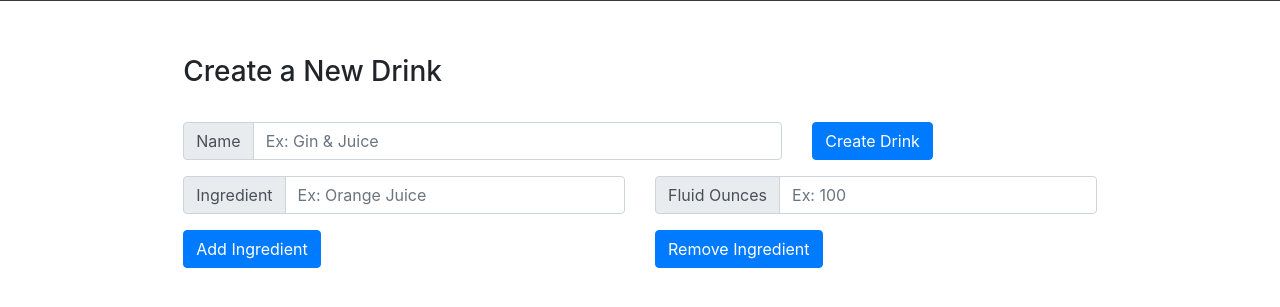
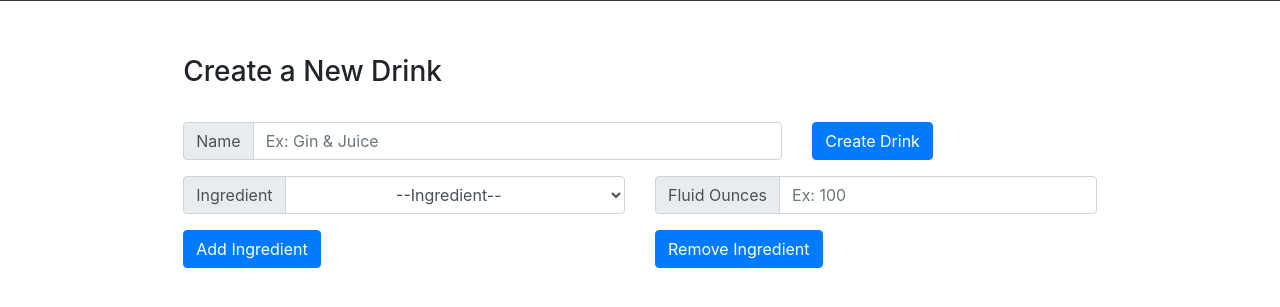
Before and after one commit to mpocta30/PiDrink, a Flask app: page / in a window 1280 px wide, after a click on "Create". Shown: the part 183-490 px from the top of the page. Run offline with Flask 2, Linux system fonts and the light colour scheme; parts of the project's set-up code (start-up, migrations or seed data) failed here and were passed over; some libraries are stand-ins or nearby versions.

Commit message:
A whole bunch of stuff, making drink

```diff
--- a/app.py
+++ b/app.py
@@ -1,5 +1,6 @@
 from flask import Flask, json, render_template, request, jsonify
-from bartender import Bartender
+#from bartender import Bartender
+from pprint import pprint
 
 import ast
 import threading
@@ -24,8 +25,54 @@ def make_drink():
     thread.start()
 
 
+    #return jsonify(time=makeTime, status=200)
+    return jsonify(time=makeTime, status=200)
 
-    return jsonify(time=makeTime, status=200)
+
+# API for the user to create a new drink
+@app.route('/createdrink', methods=['POST'])
+def create_drink():
+    # Get all values for the drink
+    drink_values = request.form['drink_values']
+    drink_values = ast.literal_eval(drink_values)
+
+    # Setting the name of the new drink
+    drink_name = drink_values['name']
+
+    # Lists to store ingredient information
+    ingredients = []
+    amounts = []
+    ing = {}
+    new_drink = {}
+    drink_json = {}
+
+    # Decide which values mean what for new drink
+    for key in drink_values.keys():
+        if 'ingredient' in key:
+            ingredients.append(drink_values[key])
+        elif 'amount' in key:
+            amounts.append(drink_values[key])
+
+    # Create ingredient JSON
+    for i, name in enumerate(ingredients):
+        ing[name] = amounts[i]
+
+    # Create drink JSON object
+    new_drink['name'] = drink_name
+    new_drink['ingredients'] = ing
+
+    # Read JSON containing list of drinks
+    drink_list = json.load(open('static/json/drink_list.json'))
+    drink_list = drink_list['drink_list']
+
+    # Add new drink to drink list
+    drink_list.append(new_drink)
+    drink_json['drink_list'] = drink_list
+
+    with open("static/json/drink_list.json", "w") as jsonFile:
+        json.dump(drink_json, jsonFile)
+
+    return ('', 200)
 
 
 # API to for user to make a drink
@@ -41,18 +88,14 @@ def change_pumps():
     return ('', 200)
 
 
-# API to for user to create a new drink
-@app.route('/createdrink', methods=['POST'])
-def create_drink():
+# API to add a new ingredient
+@app.route('/addingredient', methods=['POST'])
+def add_ingredient():
+    # Get the information for the new ingredient
+    ingredient = request.form['ingredient']
 
-    pumps = request.form['drink_values']
-    print(pumps)
-
-    # Change pump configuration
-    #bartender.changeConfiguration(pumps)
-
+    print(ingredient)
     return ('', 200)
-
 
 # main driver function
 if __name__ == '__main__':
--- a/static/js/PiDrink.js
+++ b/static/js/PiDrink.js
@@ -26,6 +26,8 @@ $( document ).ready(function() {
     var option_names = [];
     var option_values = [];
     var pump_names = [];
+    var drink_names = [];
+
     $.getJSON("static/json/drink_options.json", function(json) {
         var option_list = json.drink_options.sort();
         for(var i = 0; i < option_list.length; i++) {
@@ -51,6 +53,10 @@ $( document ).ready(function() {
         $.each(json.drink_list, function(index, value) {
             drink_ings = Object.keys(value.ingredients);
 
+            // Get names of all current drinks
+            drink_names.push(value.name.toString().toLowerCase());
+
+            // Check if drinks can be made
             for(var i = 0; i < drink_ings.length; i++) {
                 if(ingredients.includes(drink_ings[i])) {
                     exists = true;
@@ -81,6 +87,12 @@ $( document ).ready(function() {
     // Show current value of pumps
     for(var i = 0; i < pumps.length; i++) {
         $("#pump"+(i+1)+" > [value=" + pumps[i] + "]").attr("selected", "true");
+    }
+
+
+    // Set all ingredient options for new drink
+    for(var i = 0; i < option_names.length; i++) {
+        $('#ingredient0').append('<option value="'+option_values[i]+'">'+option_names[i]+'</option>');
     }
 
 
@@ -115,6 +127,7 @@ $( document ).ready(function() {
         // Prevent page refresh
         e.preventDefault();
 
+        // Get the form data
         var array = $(this).serializeArray();
         var json = {};
 
@@ -122,14 +135,18 @@ $( document ).ready(function() {
             json[this.name] = this.value || '';
         });
 
-        alert(json.name);
+        // Check if drink already exists
+        if(drink_names.includes(json['name'].toLowerCase())){
+            alert("This drink alreay exists.")
+            return;
+        }
 
         // Send form values
         $.ajax({
             url: '/createdrink',
             type: 'POST',
             data: {
-                drink_values: $(this).serialize(),
+                drink_values: JSON.stringify(json),
             }
         });
     });
@@ -151,10 +168,17 @@ $( document ).ready(function() {
 
         $('#ingredient_list').append('<div class="row" id="div'+ingredient_count+'"><div class="col-sm-6"><div class="input-group mb-3">\
             <div class="input-group-prepend"><span class="input-group-text" id="basic-addon1">Ingredient</span>\
-            </div><input type="text" class="form-control" id="ingredient'+ingredient_count+'" placeholder="Ex: Orange Juice">\
+            </div><select class="form-control text-center" id="ingredient'+ingredient_count+'" name="ingredient'+ingredient_count+'"\
+            required><option value="" selecteddisabled>--Ingredient--</option></select>\
             </div></div><div class="col-sm-6"><div class="input-group mb-3">\<div class="input-group-prepend">\
             <span class="input-group-text" id="basic-addon1">Fluid Ounces</span></div><input type="text"\
-            class="form-control" id="amount'+ingredient_count+'" placeholder="Ex: 100"></div></div></div></div>');
+            class="form-control" id="amount'+ingredient_count+'" name="amount'+ingredient_count+'" placeholder="Ex: 100" required>\
+            </div></div></div></div>');
+
+        // Set all ingredient options for new drink
+        for(var i = 0; i < option_names.length; i++) {
+            $('#ingredient'+ingredient_count).append('<option value="'+option_values[i]+'">'+option_names[i]+'</option>');
+        }
     });
 
 
--- a/static/json/drink_options.json
+++ b/static/json/drink_options.json
@@ -1,4 +1,3 @@
-
 {
     "drink_options": [
 	{"name": "Gin", "value": "gin"},
--- a/templates/index.html
+++ b/templates/index.html
@@ -98,7 +98,7 @@
                                 <div class="input-group-prepend">
                                     <span class="input-group-text" id="basic-addon1">Name</span>
                                 </div>
-                                <input type="text" class="form-control" id="name" name="name" placeholder="Ex: Gin & Juice">
+                                <input type="text" class="form-control" id="name" name="name" placeholder="Ex: Gin & Juice" required>
                             </div>
                         </div>
                         <div class="col-sm-4">
@@ -111,7 +111,9 @@
                                 <div class="input-group-prepend">
                                     <span class="input-group-text" id="basic-addon1">Ingredient</span>
                                 </div>
-                                <input type="text" class="form-control" id="ingredient0" name="ingredient0" placeholder="Ex: Orange Juice">
+                                <select class="form-control text-center" id="ingredient0" name="ingredient0" required>
+                                    <option value="" selected disabled>--Ingredient--</option>
+                                </select>
                             </div>
                         </div>
                         <div class="col-sm-6">
@@ -119,7 +121,7 @@
                                 <div class="input-group-prepend">
                                     <span class="input-group-text" id="basic-addon1">Fluid Ounces</span>
                                 </div>
-                                <input type="text" class="form-control" id="amount0" name="amount0" placeholder="Ex: 100">
+                                <input type="text" class="form-control" id="amount0" name="amount0" placeholder="Ex: 100" required>
                             </div>
                         </div>
                     </div>
```
